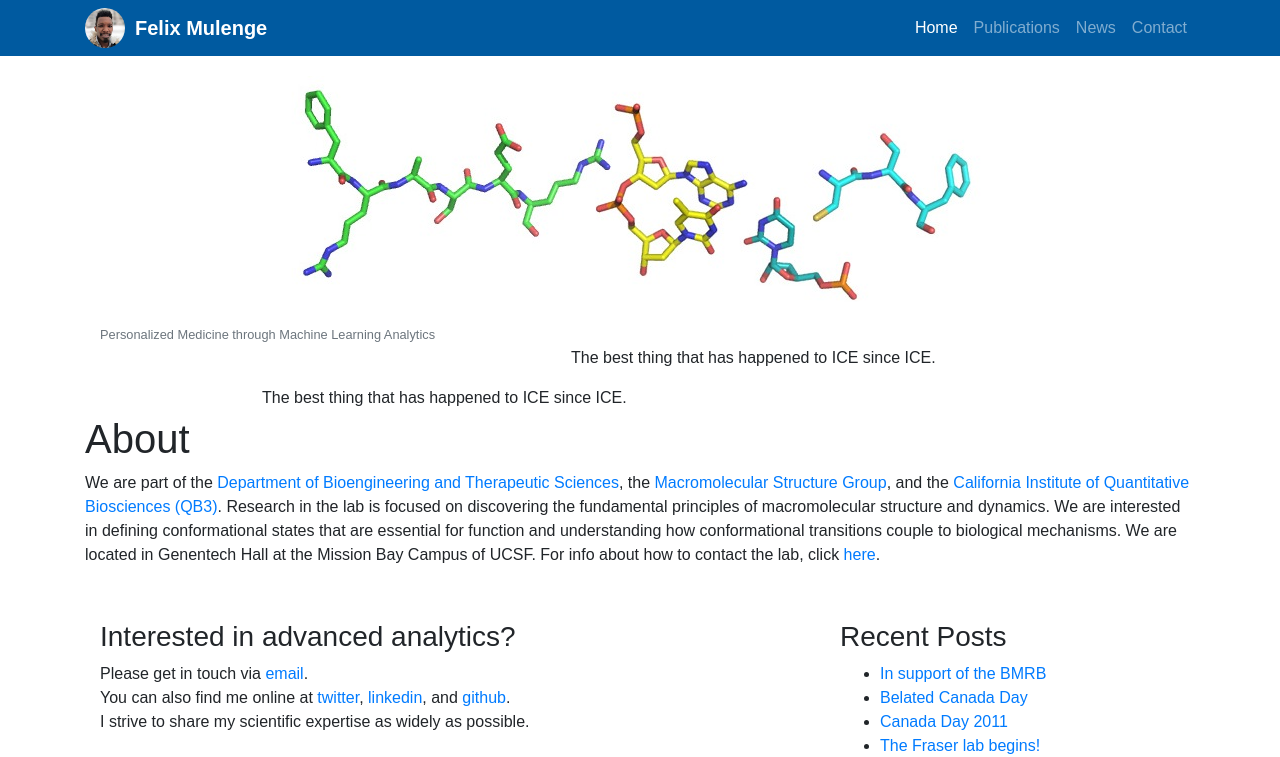
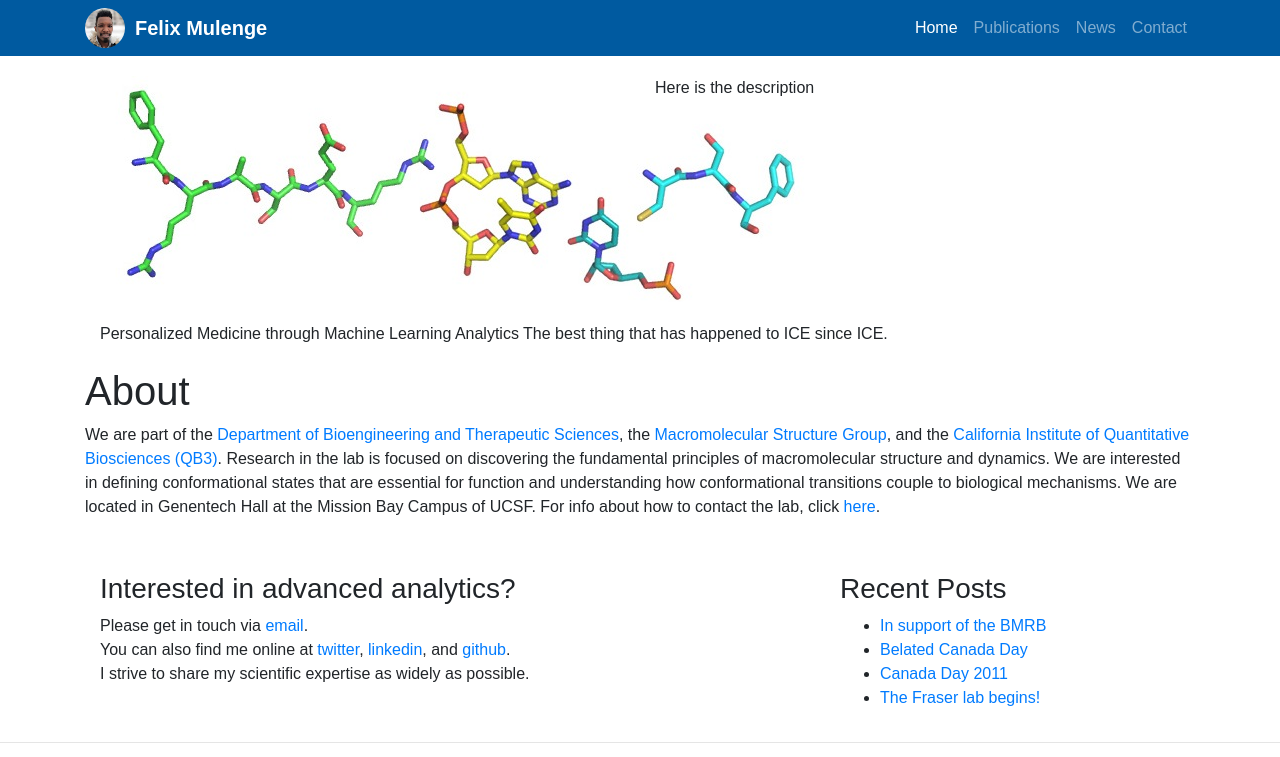
Before and after one commit to fmulenge/fmulenge.github.io, a Jekyll site: the page built from index.md, in a window 1280 px wide. Shown: the top 757 px of the page. Built offline with Jekyll 4.4.1, drawn with Linux system fonts in a browser that asks for light colours; some of the changed text lies outside the part shown.

Commit message:
Update home.html

```diff
--- a/_layouts/home.html
+++ b/_layouts/home.html
@@ -1,10 +1,17 @@
 {% include header.html %}
 
 <div class="container">
-    <img class="img-fluid mx-auto d-block" src="/static/img/logo/jf_aa_logo.jpg" alt="">
-    <small class="text-muted centered-text">Personalized Medicine through Machine Learning Analytics</small>
-    <p style="text-align: center; font-size: 100%; padding-left: 6cm">The best thing that has happened to ICE since ICE.</p>
-    <p style="text-align: center; font-size: 100%;padding-left: 15%;display:inline;">The best thing that has happened to ICE since ICE.</p>
+    <div class="row">
+      <div class="col-12 col-md-6">
+         <a href="#"><img src="/static/img/logo/jf_aa_logo.jpg" alt="" /></a>
+      </div>
+      <div class="col-12 col-md-6">
+         <p>Here is the description</p>
+      </div>
+    </div>
+    <!img class="img-fluid mx-auto d-block" src="/static/img/logo/jf_aa_logo.jpg" alt="">
+    <!small class="text-muted centered-text">Personalized Medicine through Machine Learning Analytics</small>
+    <!p style="text-align: center; font-size: 100%;padding-left: 15%;display:inline;">The best thing that has happened to ICE since ICE.</p>
     <div class="row">
         <div class="col-md-15">
     	    <div class="jumbotron bg-white">
@@ -30,3 +37,15 @@
     </div>
 </div>
 {% include footer.html %}
+
+
+<div class="container">
+   <div class="row">
+      <div class="col-12 col-md-6">
+         <a href="#"><img src="images/img1.jpg" alt="" /></a>
+      </div>
+      <div class="col-12 col-md-6">
+         <p>Here is the description</p>
+      </div>
+   </div>
+</div>
```
